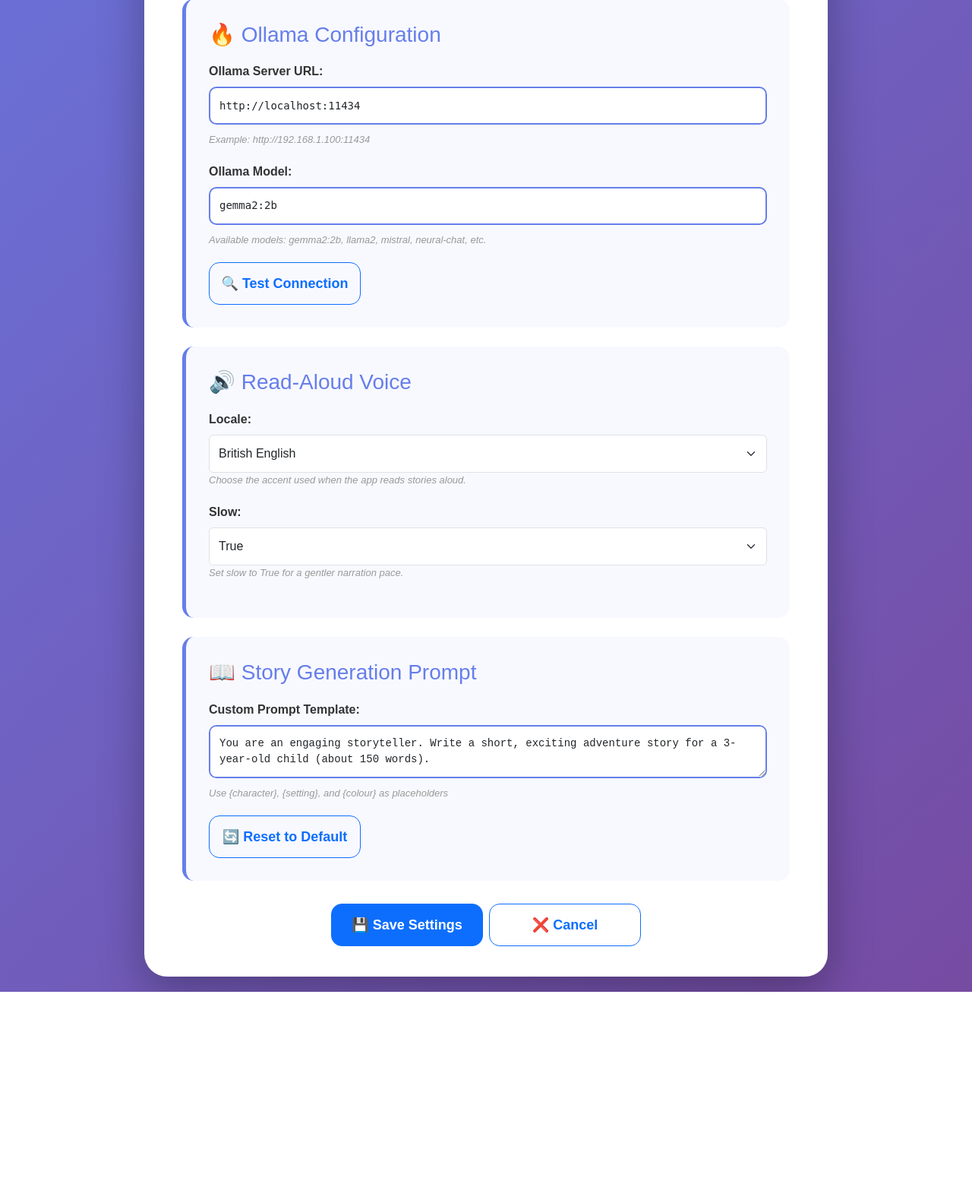
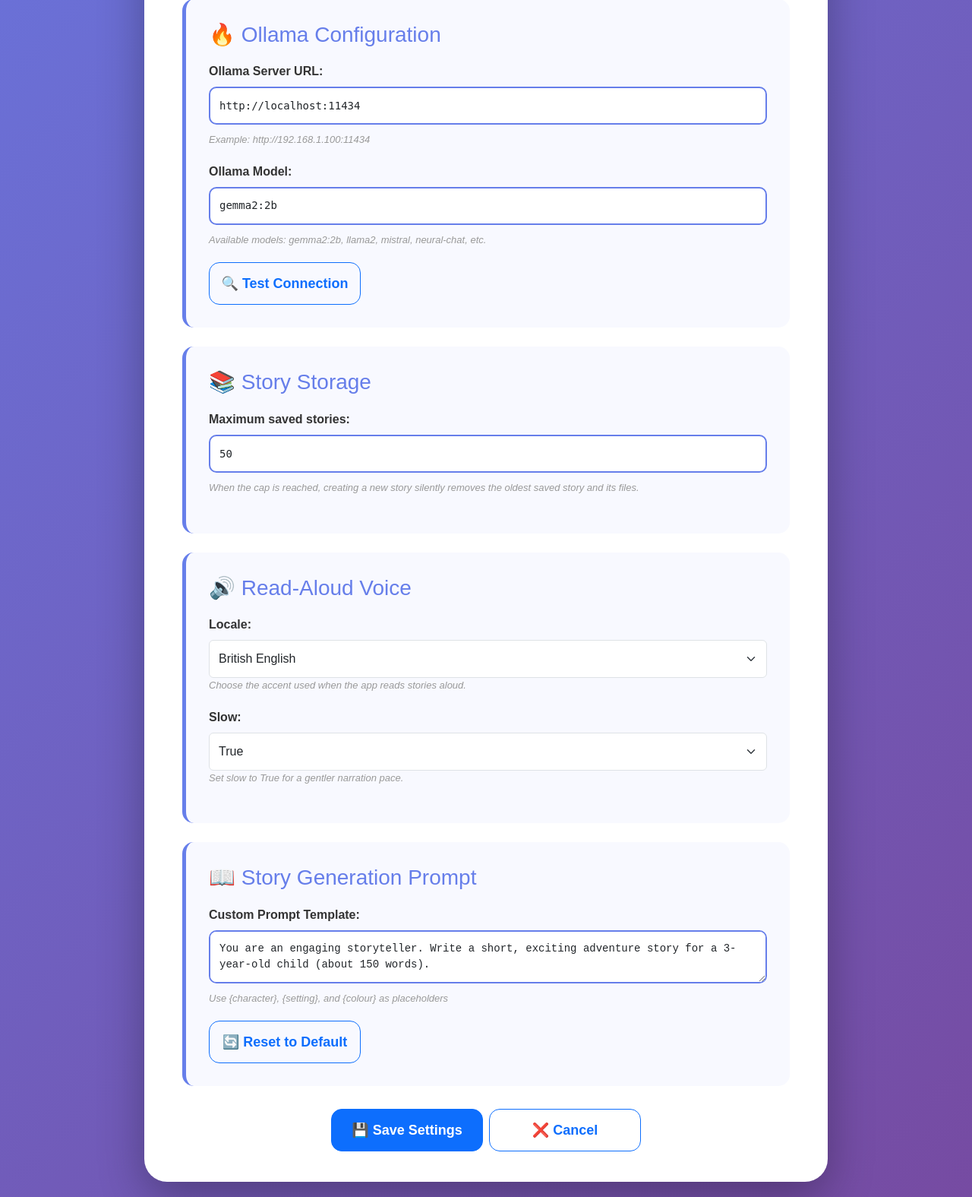
Before and after one commit to masweetman/storytime, a Flask app: page /settings in a window 1280 px wide. Shown: the part 1052-2627 px from the top of the page at 76% size. Before the commit the page ends 2357 px from the top, so only its background shows below. Run offline with Flask 3, Linux system fonts and the light colour scheme; data comes from the database, SQL or seed files in the repository; some web fonts are replaced.

Commit message:
added story cap

```diff
--- a/app.py
+++ b/app.py
@@ -53,6 +53,7 @@
     'llm_provider': 'ollama',
     'openrouter_api_key': '',
     'openrouter_model': 'openrouter/free',
+    'story_limit': '50',
     'tts_locale': 'en-uk',
     'tts_slow': 'true',
     'password': '',
@@ -194,6 +195,77 @@
     normalized_value = str(slow_value or DEFAULT_SETTINGS['tts_slow']).lower()
     return TTS_SLOW_CONFIG.get(normalized_value, False)
 
+def normalize_story_limit(limit_value, default=None):
+    """Return a validated story limit or the provided default."""
+    try:
+        normalized_value = int(str(limit_value).strip())
+    except (AttributeError, TypeError, ValueError):
+        return default
+
+    return normalized_value if normalized_value >= 1 else default
+
+def get_story_limit():
+    """Return the configured maximum number of saved stories."""
+    default_limit = int(DEFAULT_SETTINGS['story_limit'])
+    return normalize_story_limit(
+        get_setting('story_limit', DEFAULT_SETTINGS['story_limit']),
+        default=default_limit,
+    )
+
+def delete_story_assets(story, silent=False):
+    """Delete image and audio files associated with a story."""
+    for path_key, directory in (('image_path', IMAGES_DIR), ('audio_path', AUDIO_DIR)):
+        asset_path = (story or {}).get(path_key)
+        if not asset_path:
+            continue
+
+        asset_file = directory / Path(asset_path).name
+        if not asset_file.exists():
+            continue
+
+        try:
+            asset_file.unlink()
+            if not silent:
+                print(f"🗑️  Deleted {path_key.replace('_path', '')} file: {asset_file}")
+        except OSError as exc:
+            print(f"⚠️  Failed to delete {asset_file}: {exc}")
+
+def delete_story_record(story_id, silent=False):
+    """Delete a story row and any associated files. Returns True if a story was removed."""
+    story = get_story_by_id(story_id)
+    if not story:
+        return False
+
+    delete_story_assets(story, silent=silent)
+
+    with get_db() as conn:
+        conn.execute('DELETE FROM stories WHERE id = ?', (story_id,))
+
+    if not silent:
+        print(f"🗑️  Deleted story {story_id} from database")
+
+    return True
+
+def prune_stories_to_limit(limit=None):
+    """Delete the oldest saved stories until the configured cap is met."""
+    max_stories = normalize_story_limit(limit, default=get_story_limit())
+
+    with get_db() as conn:
+        story_ids = [
+            row['id']
+            for row in conn.execute(
+                'SELECT id FROM stories ORDER BY created_at ASC, id ASC'
+            ).fetchall()
+        ]
+
+    overflow_count = max(0, len(story_ids) - max_stories)
+    deleted_count = 0
+    for story_id in story_ids[:overflow_count]:
+        if delete_story_record(story_id, silent=True):
+            deleted_count += 1
+
+    return deleted_count
+
 def save_story(character, setting, colour, story_text, image_path, audio_path=None):
     """Persist a generated story to the database"""
     with get_db() as conn:
@@ -202,7 +274,10 @@
                VALUES (?, ?, ?, ?, ?, ?)''',
             (character, setting, colour, story_text, image_path, audio_path)
         )
-        return cursor.lastrowid
+        story_id = cursor.lastrowid
+
+    prune_stories_to_limit()
+    return story_id
 
 def get_all_stories():
     """Return all saved stories, newest first"""
@@ -339,9 +414,17 @@
         openrouter_api_key = request.form.get('openrouter_api_key', '')
         openrouter_model = request.form.get('openrouter_model', '')
         llm_provider = request.form.get('llm_provider', 'ollama')
+        story_limit = request.form.get('story_limit', DEFAULT_SETTINGS['story_limit'])
         tts_locale = request.form.get('tts_locale', DEFAULT_SETTINGS['tts_locale'])
         tts_slow = request.form.get('tts_slow', DEFAULT_SETTINGS['tts_slow'])
         story_prompt = request.form.get('story_prompt', '')
+        normalized_story_limit = normalize_story_limit(story_limit)
+
+        if normalized_story_limit is None:
+            settings_dict = get_all_settings()
+            settings_dict['story_limit'] = story_limit
+            error_message = 'Story limit must be a whole number of at least 1.'
+            return render_template('settings.html', settings=settings_dict, error_message=error_message), 400
 
         if password:
             set_setting('password', password)
@@ -355,10 +438,13 @@
             set_setting('openrouter_model', openrouter_model)
         if llm_provider:
             set_setting('llm_provider', llm_provider)
+        set_setting('story_limit', str(normalized_story_limit))
         set_setting('tts_locale', get_tts_locale(tts_locale))
         set_setting('tts_slow', 'true' if get_tts_slow_value(tts_slow) else 'false')
         if story_prompt:
             set_setting('story_prompt', story_prompt)
+
+        prune_stories_to_limit(normalized_story_limit)
 
         return redirect(url_for('settings'))
 
@@ -573,6 +659,12 @@
         set_setting('openrouter_model', data['openrouter_model'])
     if 'llm_provider' in data and data['llm_provider']:
         set_setting('llm_provider', data['llm_provider'])
+    if 'story_limit' in data:
+        normalized_story_limit = normalize_story_limit(data['story_limit'])
+        if normalized_story_limit is None:
+            return jsonify({'success': False, 'error': 'Story limit must be a whole number of at least 1'}), 400
+        set_setting('story_limit', str(normalized_story_limit))
+        prune_stories_to_limit(normalized_story_limit)
     if 'tts_locale' in data:
         set_setting('tts_locale', get_tts_locale(data['tts_locale']))
     if 'tts_slow' in data:
@@ -600,31 +692,11 @@
     """Delete a story and its associated files (image, audio) from disk."""
     @require_auth_api
     def _delete():
-        story = get_story_by_id(story_id)
-        if not story:
+        if not get_story_by_id(story_id):
             return jsonify({'success': False, 'error': 'Story not found'}), 404
 
         try:
-            # Delete image file if it exists
-            if story.get('image_path'):
-                image_filename = story['image_path'].split('/')[-1]
-                image_file = IMAGES_DIR / image_filename
-                if image_file.exists():
-                    image_file.unlink()
-                    print(f"🗑️  Deleted image file: {image_file}")
-
-            # Delete audio file if it exists
-            if story.get('audio_path'):
-                audio_filename = story['audio_path'].split('/')[-1]
-                audio_file = AUDIO_DIR / audio_filename
-                if audio_file.exists():
-                    audio_file.unlink()
-                    print(f"🗑️  Deleted audio file: {audio_file}")
-
-            # Delete story from database
-            with get_db() as conn:
-                conn.execute('DELETE FROM stories WHERE id = ?', (story_id,))
-            print(f"🗑️  Deleted story {story_id} from database")
+            delete_story_record(story_id)
 
             return jsonify({'success': True, 'message': 'Story deleted'})
 
@@ -670,6 +742,10 @@
 def save_audio_file(text, story_id):
     """Generate and save audio MP3 file for story text using user's TTS settings."""
     try:
+        if not get_story_by_id(story_id):
+            print(f"ℹ️  Skipping audio generation for deleted story {story_id}")
+            return None
+
         filename = f"{uuid.uuid4().hex}.mp3"
         print(f"🎵 Generating audio for story {story_id} (filename: {filename})...")
 
@@ -689,6 +765,13 @@
         # Save to disk
         audio_path = AUDIO_DIR / filename
         tts_audio.save(str(audio_path))
+
+        if not get_story_by_id(story_id):
+            if audio_path.exists():
+                audio_path.unlink()
+            print(f"ℹ️  Removed generated audio for deleted story {story_id}")
+            return None
+
         print(f"✅ Saved audio for story {story_id} → {audio_path}")
 
         # Update database with audio_path
@@ -717,10 +800,18 @@
 def generate_story():
     """Generate a story using the selected LLM provider (Ollama or OpenRouter)"""
     data = request.json
-    character = data.get('character', 'dragon')
-    setting = data.get('setting', 'forest')
-    activity = data.get('activity', 'adventure')
-    colour = data.get('colour', 'blue')
+
+    # Validate that required parameters are present and not null
+    character = (data.get('character') or '').strip() or None
+    setting = (data.get('setting') or '').strip() or None
+    activity = (data.get('activity') or '').strip() or None
+    colour = (data.get('colour') or '').strip() or None
+
+    # Use defaults if any parameter is missing
+    character = character or 'dragon'
+    setting = setting or 'forest'
+    activity = activity or 'adventure'
+    colour = colour or 'blue'
 
     prompt_template = get_setting('story_prompt', DEFAULT_SETTINGS['story_prompt'])
     prompt = prompt_template.format(character=character, setting=setting, activity=activity, colour=colour)
@@ -744,7 +835,7 @@
             if response.status_code != 200:
                 raise Exception(f"Ollama error: {response.text[:100]}")
             response_data = response.json()
-            story_text = response_data.get('response', '').strip()
+            story_text = (response_data.get('response') or '').strip()
         else:  # OpenRouter
             api_key = get_setting('openrouter_api_key', '')
             model = get_setting('openrouter_model', '')
@@ -774,13 +865,13 @@
                 raise Exception(f"OpenRouter error: {response.text[:100]}")
             response_data = response.json()
             # OpenAI style response
-            story_text = response_data.get('choices', [{}])[0].get('message', {}).get('content', '').strip()
+            story_text = (response_data.get('choices', [{}])[0].get('message', {}).get('content') or '').strip()
 
         if not story_text:
             return jsonify({'success': False, 'error': 'Generated story is empty'}), 500
 
         # Generate illustration via Pollinations.ai (same for both providers)
-        image_prompt = f"{character} in a {colour} {setting}, bedtime story illustration, cute cartoon style"
+        image_prompt = f"{character} in a {colour} {setting}, {activity}, story illustration, cute cartoon style"
         img_url = download_and_save_image(image_prompt)
         image_urls = [img_url] if img_url else []
 
--- a/templates/settings.html
+++ b/templates/settings.html
@@ -144,6 +144,24 @@
             </div>
 
             <div class="settings-section">
+                <h2>📚 Story Storage</h2>
+
+                <div class="settings-group">
+                    <label for="story-limit">Maximum saved stories:</label>
+                    <input
+                        type="number"
+                        id="story-limit"
+                        class="form-control kid-input"
+                        min="1"
+                        step="1"
+                        inputmode="numeric"
+                        placeholder="50"
+                    >
+                    <p class="hint">When the cap is reached, creating a new story silently removes the oldest saved story and its files.</p>
+                </div>
+            </div>
+
+            <div class="settings-section">
                 <h2>🔊 Read-Aloud Voice</h2>
 
                 <div class="settings-group">
@@ -266,6 +284,7 @@
 
         const ollamaHostInput = document.getElementById('ollama-host');
         const ollamaModelInput = document.getElementById('ollama-model');
+        const storyLimitInput = document.getElementById('story-limit');
         const ttsLocaleInput = document.getElementById('tts-locale');
         const ttsSlowInput = document.getElementById('tts-slow');
         const storyPromptInput = document.getElementById('story-prompt');
@@ -305,6 +324,7 @@
                 // Populate fields
                 ollamaHostInput.value = settings.ollama_host || '';
                 ollamaModelInput.value = settings.ollama_model || '';
+                storyLimitInput.value = settings.story_limit || '50';
                 ttsLocaleInput.value = settings.tts_locale || 'en-us';
                 ttsSlowInput.value = settings.tts_slow || 'false';
                 storyPromptInput.value = settings.story_prompt || '';
@@ -440,9 +460,19 @@
 
         // Save all settings
         saveSettingsBtn.addEventListener('click', async () => {
+            const rawStoryLimit = storyLimitInput.value.trim();
+            const parsedStoryLimit = Number.parseInt(rawStoryLimit, 10);
+
+            if (!rawStoryLimit || !Number.isInteger(parsedStoryLimit) || parsedStoryLimit < 1) {
+                showStatus('Story limit must be a whole number of at least 1', 'error');
+                storyLimitInput.focus();
+                return;
+            }
+
             const settings = {
                 ollama_host: ollamaHostInput.value.trim(),
                 ollama_model: ollamaModelInput.value.trim(),
+                story_limit: parsedStoryLimit,
                 tts_locale: ttsLocaleInput.value,
                 tts_slow: ttsSlowInput.value,
                 story_prompt: storyPromptInput.value.trim()
```
Also changed, not shown: templates/colors.html (+16 -1 lines), templates/places.html (+5 -5 lines), tests/test_story_cap.py (added, +98 -0 lines), README.md.
